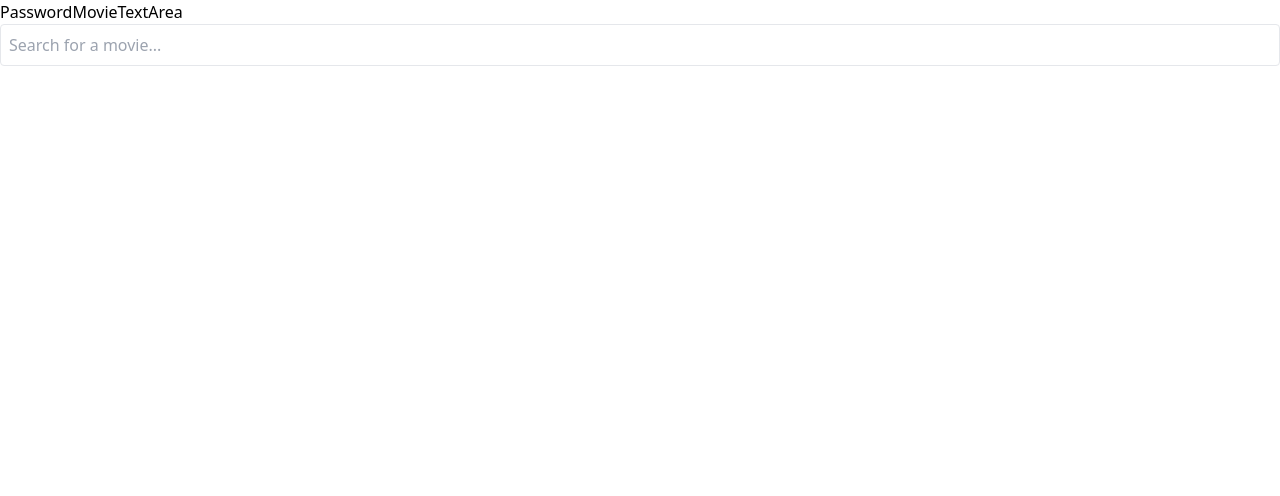
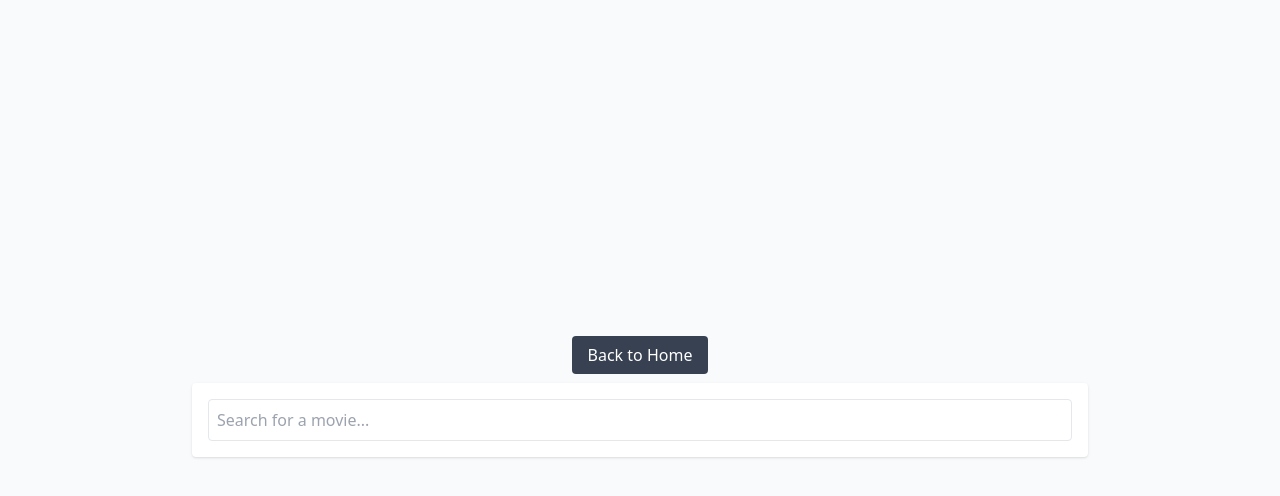
Before and after one commit to OlgaMinaievaWebDev/animated_password, a React (Vite) app: page /movie in a window 1280 px wide. Shown: the top 496 px of the page. Built offline with nearby package versions, Linux system fonts and the light colour scheme.

Commit message:
add layout ad counter

```diff
--- a/src/App.jsx
+++ b/src/App.jsx
@@ -1,17 +1,19 @@
 import { BrowserRouter as Router, Route, Routes } from "react-router-dom";
 import Movie from "./components/Movie";
 import Password from "./components/Password";
-import Main from "./layout/Main";
 import TextArea from "./components/TextArea";
+import CharacterCounter from "./components/CharacterCounter";
+import Home from "./components/Home";
 
 function App() {
   return (
     <Router>
-      <Main />
       <Routes>
-        <Route path="movie" element={<Movie />} />
-        <Route path="password" element={<Password />} />
-        <Route path="textArea" element={<TextArea />} />
+        <Route path="/" element={<Home />} />
+        <Route path="/movie" element={<Movie />} />
+        <Route path="/password" element={<Password />} />
+        <Route path="/textArea" element={<TextArea />} />
+        <Route path="/counter" element={<CharacterCounter />} />
       </Routes>
     </Router>
   );
--- /dev/null
+++ b/src/components/CharacterCounter.jsx
@@ -0,0 +1,28 @@
+import { useState } from "react";
+import Main from "../layout/Main";
+function CharacterCounter() {
+  const [character, setCharacter] = useState("");
+
+  const handleInput = (e) => {
+    setCharacter(e.target.value);
+  };
+  return (
+    <Main>
+      <div>
+        <textarea
+          type="text"
+          value={character}
+          onChange={handleInput}
+          placeholder="Start typing..."
+        />
+        {character.length <= 0 ? (
+          ""
+        ) : (
+          <p>Total characters count is : {character.length}</p>
+        )}
+      </div>
+    </Main>
+  );
+}
+
+export default CharacterCounter;
--- /dev/null
+++ b/src/components/Home.jsx
@@ -0,0 +1,39 @@
+import { Link } from "react-router-dom";
+
+function Home() {
+  return (
+    <div className="min-h-screen bg-gray-100 flex flex-col items-center justify-center">
+      <h1 className="text-3xl font-bold mb-6">
+        Welcome to the Component Showcase
+      </h1>
+      <div className="grid grid-cols-2 gap-4">
+        <Link
+          to="/password"
+          className="bg-blue-500 text-white px-6 py-3 rounded shadow hover:bg-blue-600"
+        >
+          Password Component
+        </Link>
+        <Link
+          to="/movie"
+          className="bg-green-500 text-white px-6 py-3 rounded shadow hover:bg-green-600"
+        >
+          Movie Component
+        </Link>
+        <Link
+          to="/textArea"
+          className="bg-purple-500 text-white px-6 py-3 rounded shadow hover:bg-purple-600"
+        >
+          TextArea Component
+        </Link>
+        <Link
+          to="/counter"
+          className="bg-red-500 text-white px-6 py-3 rounded shadow hover:bg-red-600"
+        >
+          Character Counter
+        </Link>
+      </div>
+    </div>
+  );
+}
+
+export default Home;
--- a/src/components/Movie.jsx
+++ b/src/components/Movie.jsx
@@ -1,5 +1,5 @@
 import { useEffect, useState } from "react";
-
+import Main from "../layout/Main";
 function Movie() {
   const [inputSearch, setInputSearch] = useState(""); // User input for search
   const [movies, setMovies] = useState([]); // Movies list
@@ -43,6 +43,7 @@ function Movie() {
   }, [inputSearch]);
 
   return (
+    <Main>
       <div className="movie-container">
         <input
           type="text"
@@ -83,6 +84,7 @@ function Movie() {
           <p className="mt-2 text-gray-500">No movies found.</p>
         )}
       </div>
+    </Main>
   );
 }
 
--- a/src/components/Password.jsx
+++ b/src/components/Password.jsx
@@ -2,6 +2,7 @@ import { useState } from "react";
 import { CiLock, CiUnlock } from "react-icons/ci";
 import { RxEyeOpen } from "react-icons/rx";
 import { LuEyeClosed } from "react-icons/lu";
+import Main from "../layout/Main";
 
 function Password() {
   const [isPasswordShowing, setIsPasswordShowing] = useState(false);
@@ -10,6 +11,7 @@ function Password() {
     setIsPasswordShowing(!isPasswordShowing);
   };
   return (
+    <Main>
       <div className="flex items-center gap-2 bg-gray-200 rounded-md shadow-md w-full max-w-md md:gap-4 md:p-2 mx-auto mt-3">
         <div className="flex items-center justify-center text-xl text-gray-700 p-2 rounded-md">
           {isPasswordShowing ? <CiUnlock /> : <CiLock />}
@@ -41,6 +43,7 @@ function Password() {
           )}
         </button>
       </div>
+    </Main>
   );
 }
 
--- a/src/components/TextArea.jsx
+++ b/src/components/TextArea.jsx
@@ -1,9 +1,11 @@
 import React, { useState } from "react";
+import Main from "../layout/Main";
 
 function ResizableTextarea() {
   const [value, setValue] = useState("");
 
   return (
+    <Main>
       <div>
         <textarea
           value={value}
@@ -12,6 +14,7 @@ function ResizableTextarea() {
           placeholder="Type something..."
         />
       </div>
+    </Main>
   );
 }
 
--- a/src/layout/Main.jsx
+++ b/src/layout/Main.jsx
@@ -1,11 +1,19 @@
 import { Link } from "react-router-dom";
 
-function Main() {
+function Main({ children }) {
   return (
-    <div>
-      <Link to="/password">Password</Link>
-      <Link to="/movie">Movie</Link>
-      <Link to="/textArea">TextArea</Link>
+    <div className="min-h-screen flex flex-col items-center justify-center bg-gray-50">
+      <div className="mb-4">
+        <Link
+          to="/"
+          className="bg-gray-700 text-white px-4 py-2 rounded hover:bg-gray-800"
+        >
+          Back to Home
+        </Link>
+      </div>
+      <div className="w-full max-w-4xl p-4 bg-white shadow rounded">
+        {children}
+      </div>
     </div>
   );
 }
```
Lines whose indentation alone changed are shown as unchanged.
